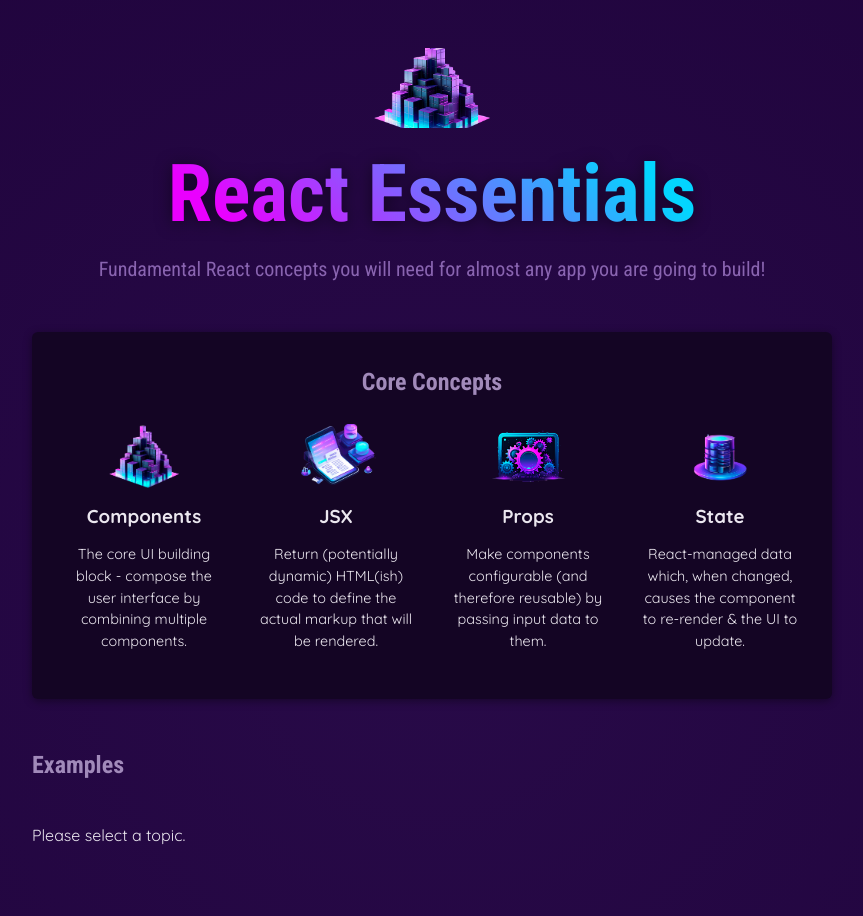
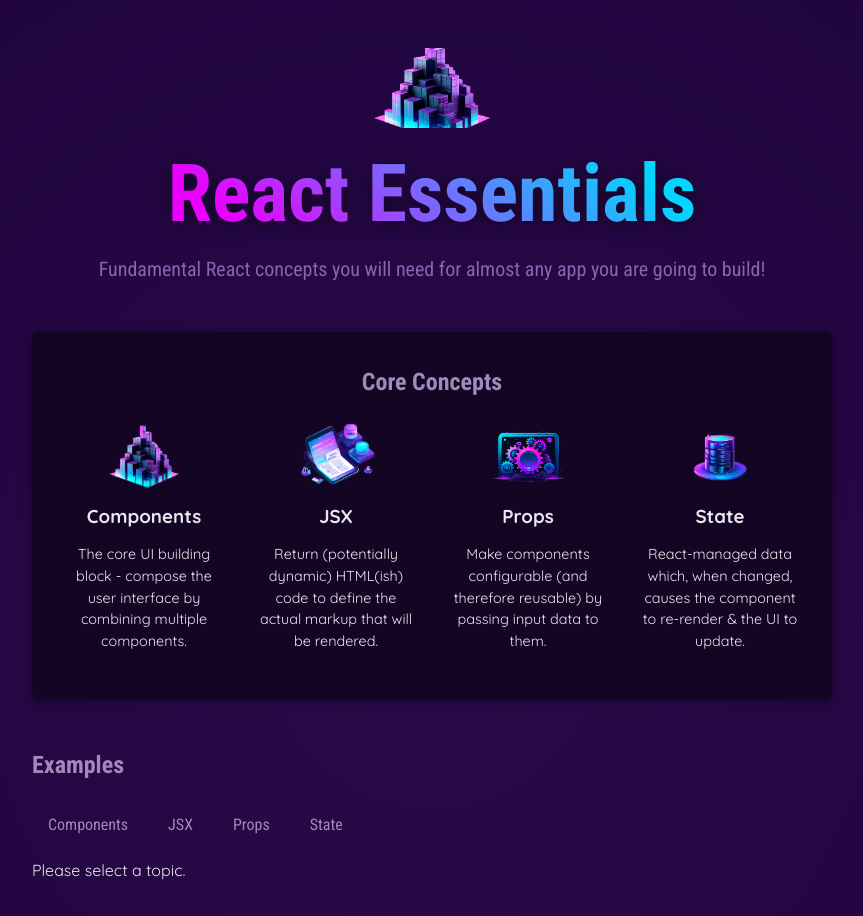
Before and after one commit to RashaAlsh/-React---The-Complete-Guide--course-, a React (Vite) app in the folder React-Essentials/first-project/: page / in a window 1280 px wide. Shown: the top 916 px of the page, without its empty margins (208-1071 px from the left). Built offline with nearby package versions, Linux system fonts and the light colour scheme.

Commit message:
adding Tab.jsx

```diff
--- a/React-Essentials/first-project/src/components/Tabs.jsx
+++ b/React-Essentials/first-project/src/components/Tabs.jsx
@@ -1,8 +1,8 @@
-export default function Tabs ({children}){
-return <>
-<menu>
-
-</menu>
-{children}
-</>
-}
+export default function Tabs({ children, buttons }) {
+    return (
+      <>
+        <menu>{buttons}</menu>
+        {children}
+      </>
+    );
+  }
```
